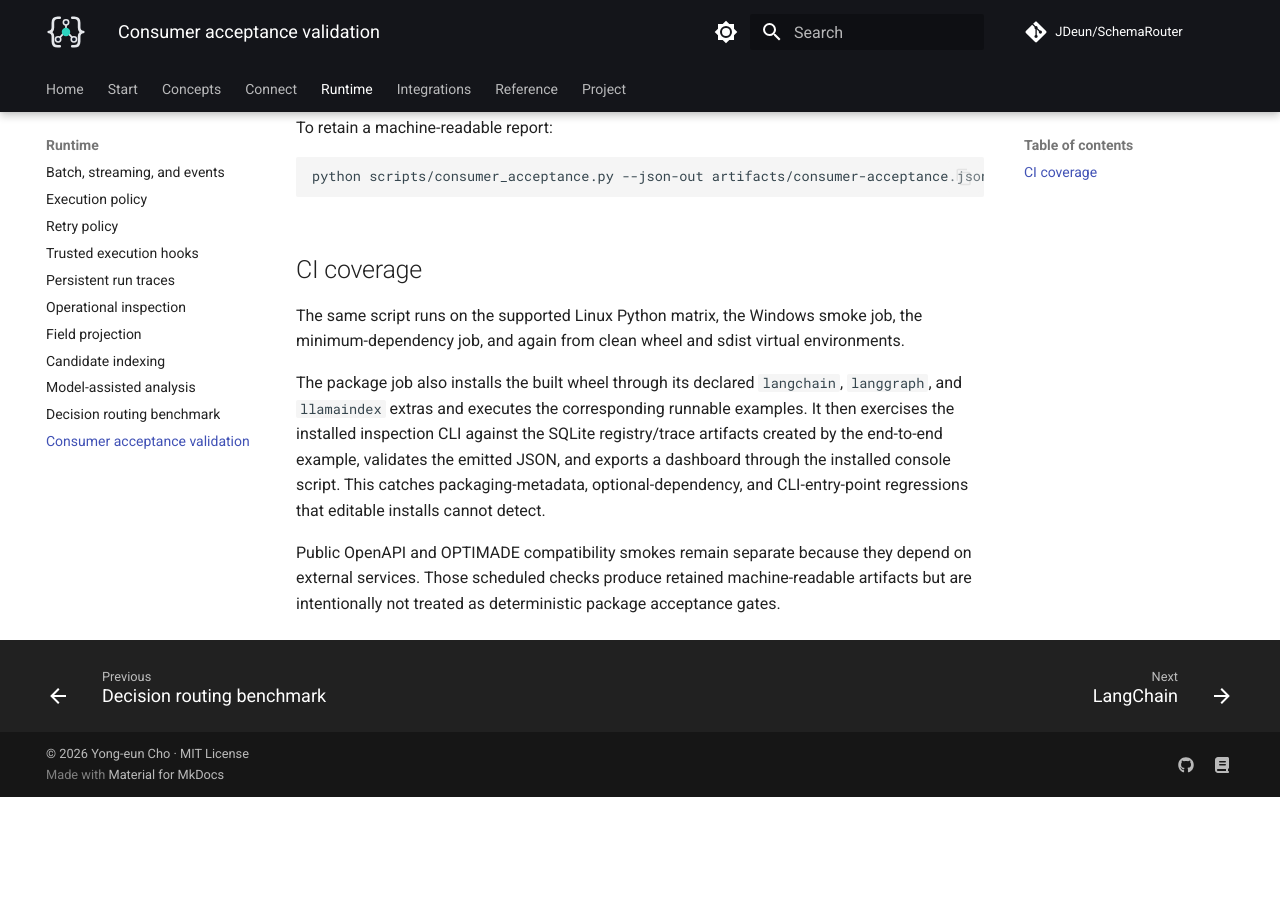
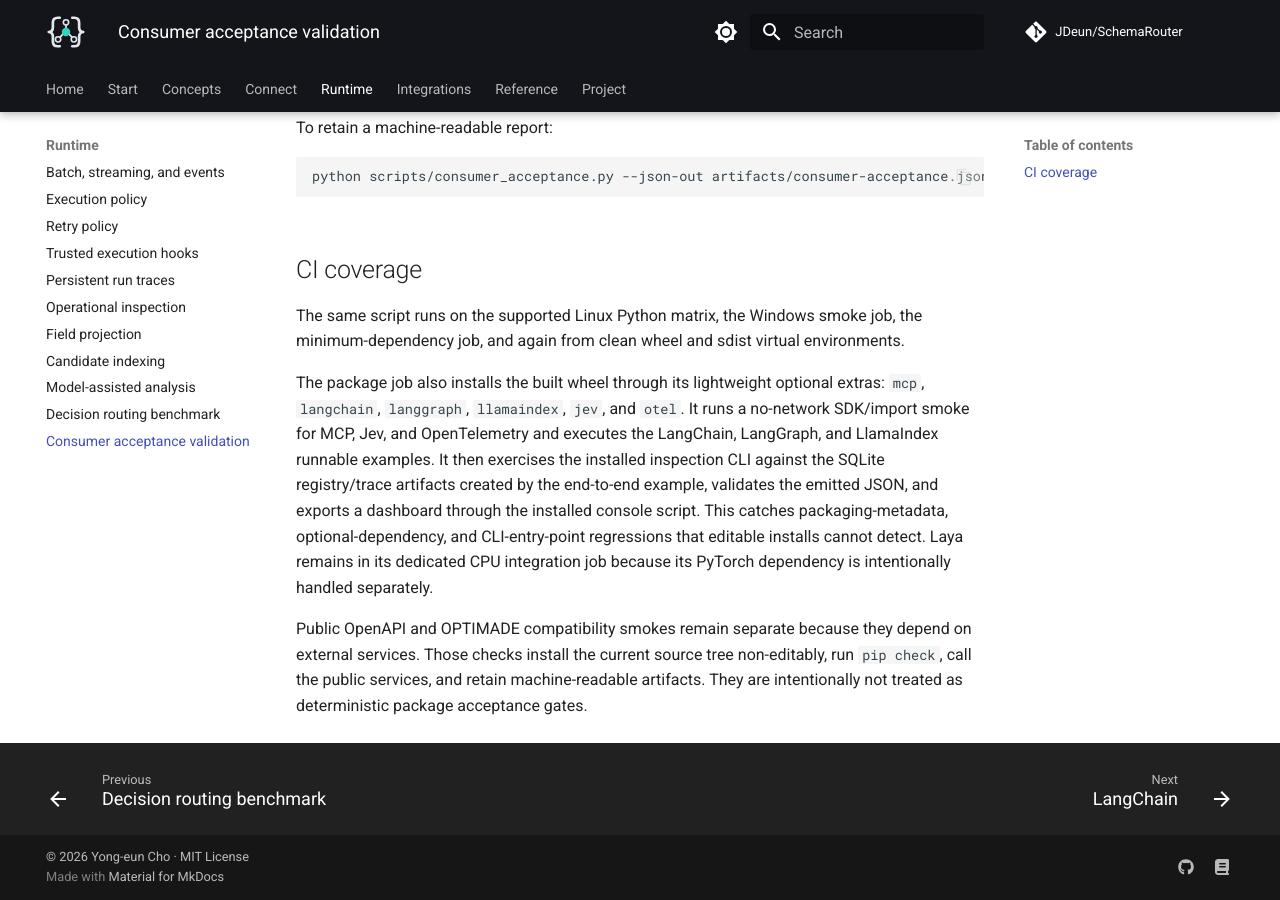
Before and after one commit to JDeun/SchemaRouter, an MkDocs documentation site: the page built from docs/guides/consumer-acceptance.md, in a window 1280 px wide and 900 px high, scrolled down 722 px. Built offline with MkDocs 1.6.1 and Material for MkDocs 9.7.7, drawn with Linux system fonts in a browser that asks for light colours; comment, search, counter and statistics services are not loaded; before the commit the page ends 1519 px from its top, so only the background shows below that.

Commit message:
docs: describe installed extras and live package smokes

```diff
--- a/docs/guides/consumer-acceptance.md
+++ b/docs/guides/consumer-acceptance.md
@@ -34,13 +34,17 @@ python scripts/consumer_acceptance.py --json-out artifacts/consumer-acceptance.j
 The same script runs on the supported Linux Python matrix, the Windows smoke job, the
 minimum-dependency job, and again from clean wheel and sdist virtual environments.
 
-The package job also installs the built wheel through its declared
-`langchain`, `langgraph`, and `llamaindex` extras and executes the corresponding runnable
-examples. It then exercises the installed inspection CLI against the SQLite registry/trace artifacts
-created by the end-to-end example, validates the emitted JSON, and exports a dashboard through the
-installed console script. This catches packaging-metadata, optional-dependency, and CLI-entry-point
-regressions that editable installs cannot detect.
+The package job also installs the built wheel through its lightweight optional extras:
+`mcp`, `langchain`, `langgraph`, `llamaindex`, `jev`, and `otel`. It runs a no-network
+SDK/import smoke for MCP, Jev, and OpenTelemetry and executes the LangChain, LangGraph, and
+LlamaIndex runnable examples. It then exercises the installed inspection CLI against the SQLite
+registry/trace artifacts created by the end-to-end example, validates the emitted JSON, and exports
+a dashboard through the installed console script. This catches packaging-metadata,
+optional-dependency, and CLI-entry-point regressions that editable installs cannot detect. Laya
+remains in its dedicated CPU integration job because its PyTorch dependency is intentionally handled
+separately.
 
 Public OpenAPI and OPTIMADE compatibility smokes remain separate because they depend on external
-services. Those scheduled checks produce retained machine-readable artifacts but are intentionally
-not treated as deterministic package acceptance gates.
+services. Those checks install the current source tree non-editably, run `pip check`, call the
+public services, and retain machine-readable artifacts. They are intentionally not treated as
+deterministic package acceptance gates.
```
